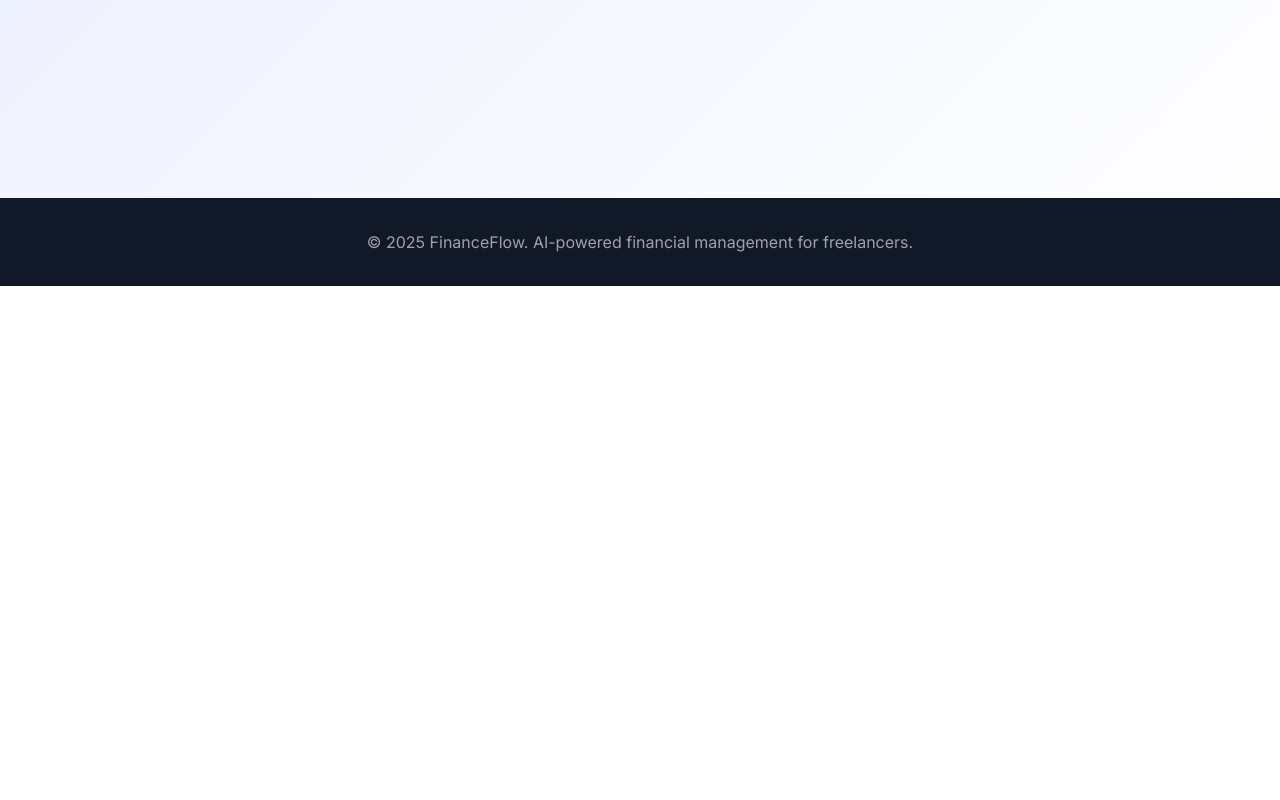
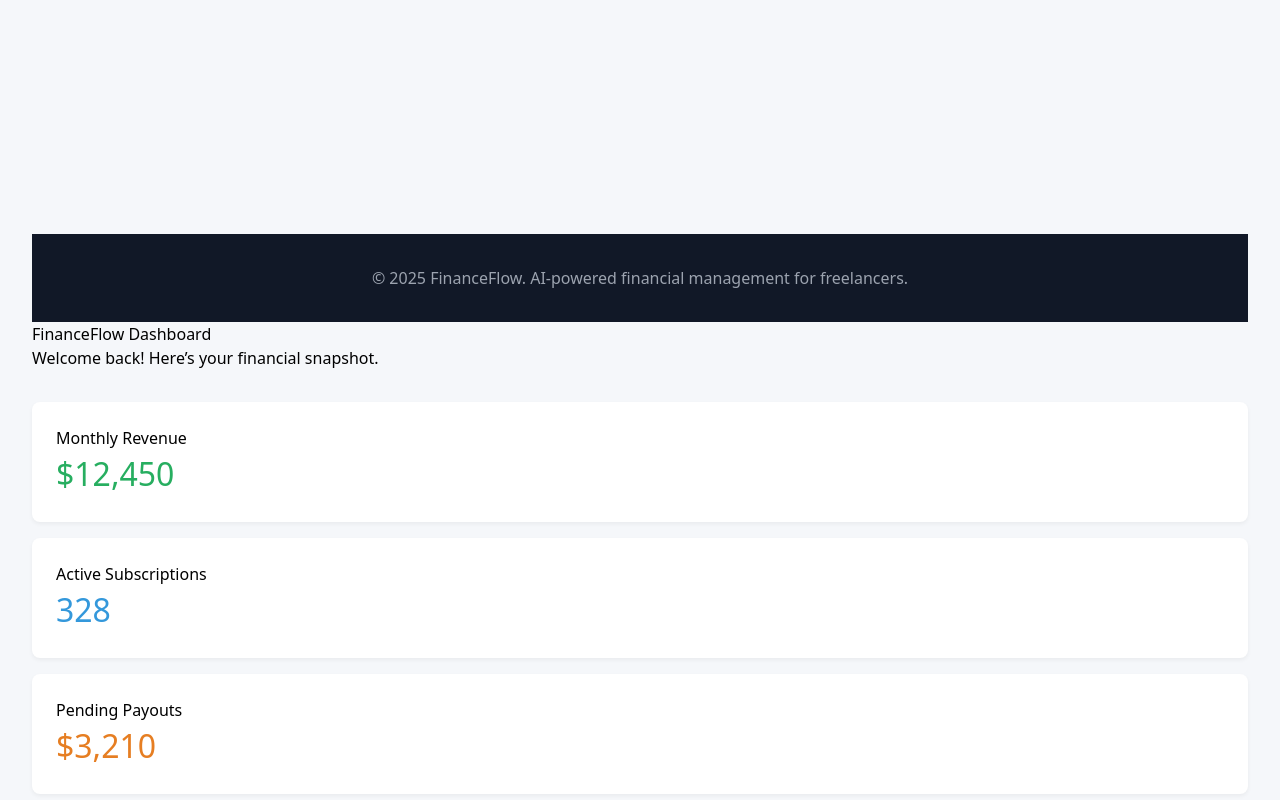
Before and after one commit to mjhouseonline-netizen/FinanceFlow, a plain HTML site: page index.html in a window 1280 px wide. Shown: the part 1402-2202 px from the top of the page. Before the commit the page ends 1688 px from the top, so only its background shows below. Drawn offline with nearby package versions, Linux system fonts and the light colour scheme.

Commit message:
Add finance dashboard layout to index.html

```diff
--- a/index.html
+++ b/index.html
@@ -446,4 +446,33 @@
 
     <script src="main.js"></script>
 </body>
+    <body>
+  <header>
+    <h1>FinanceFlow Dashboard</h1>
+    <p>Welcome back! Here’s your financial snapshot.</p>
+  </header>
+
+  <main>
+    <section class="card">
+      <h2>Monthly Revenue</h2>
+      <p style="font-size: 2rem; color: #27ae60;">$12,450</p>
+    </section>
+
+    <section class="card">
+      <h2>Active Subscriptions</h2>
+      <p style="font-size: 2rem; color: #3498db;">328</p>
+    </section>
+
+    <section class="card">
+      <h2>Pending Payouts</h2>
+      <p style="font-size: 2rem; color: #e67e22;">$3,210</p>
+    </section>
+  </main>
+
+  <style>
+    body { font-family: system-ui, sans-serif; margin: 0; padding: 2rem; background: #f5f7fa; }
+    header { margin-bottom: 2rem; }
+    .card { background: #fff; padding: 1.5rem; border-radius: 8px; box-shadow: 0 2px 4px rgba(0,0,0,.05); margin-bottom: 1rem; }
+  </style>
+</body>
 </html>
```
